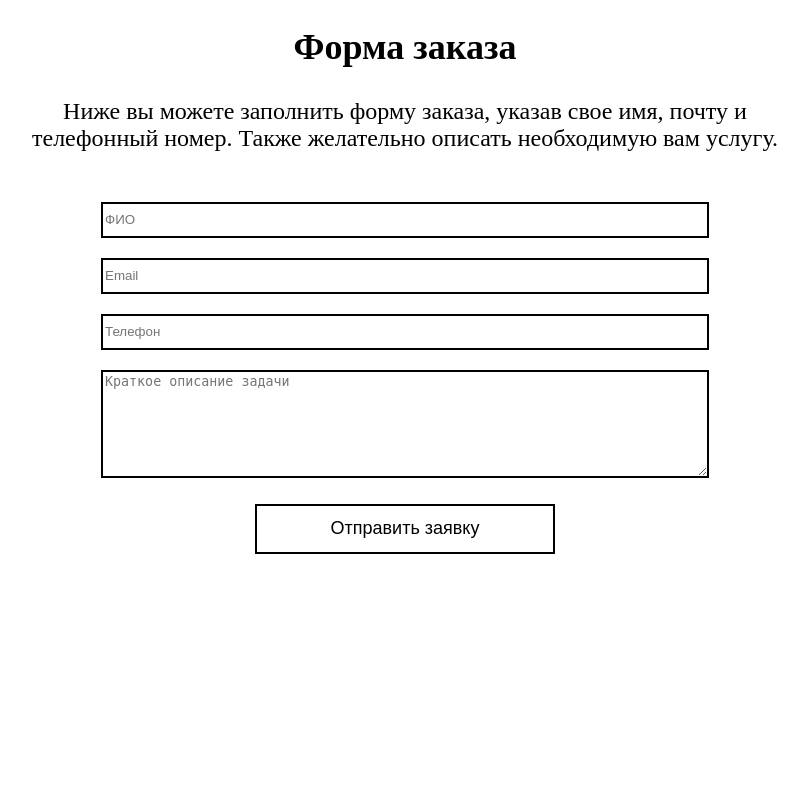
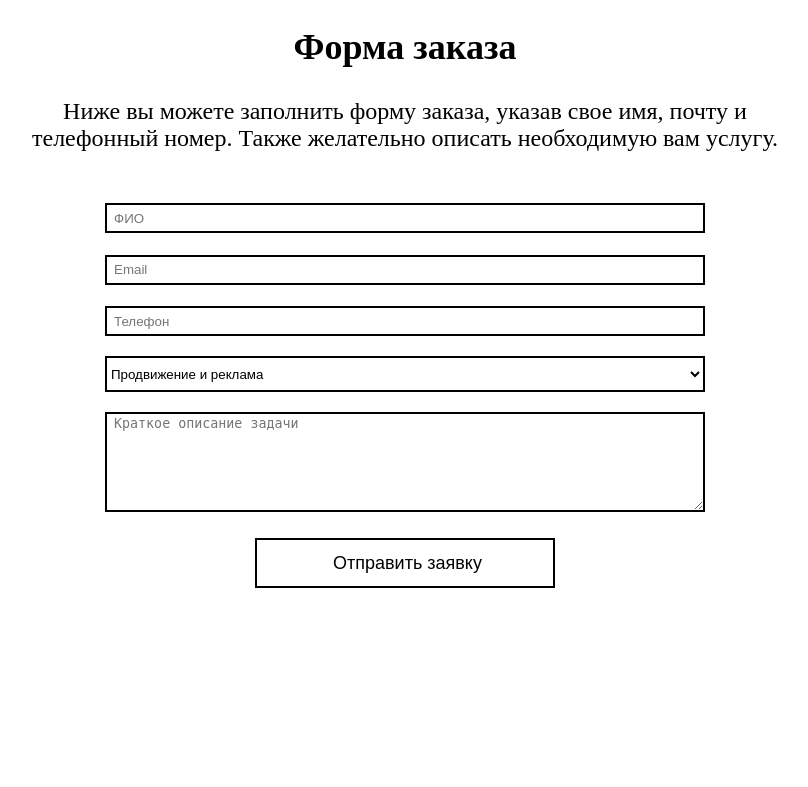
Before and after one commit to AkpoFlash/just-space.v4, a PHP site: page /seo.php in a window 1280 px wide. Shown: the part 804-1591 px from the top of the page, without its empty margins (235-1043 px from the left). Before the commit the page ends 1358 px from the top, so only its background shows below. Run offline with PHP 8.4, Linux system fonts and the light colour scheme; data that the repository does not hold is empty.

Commit message:
Add new input in order form (select service mode).

```diff
--- a/css/style.css
+++ b/css/style.css
@@ -500,6 +500,8 @@ footer .contacts span {
   margin-bottom: 20px;
   border: 2px solid #000;
   transition: background 1.3s ease-in-out;
+  box-sizing: border-box;
+  text-indent: 5px;
 }
 .order input:focus {
   outline: 2px solid #0097ba;
@@ -511,9 +513,27 @@ footer .contacts span {
   margin-bottom: 20px;
   height: 100px;
   border: 2px solid #000;
+  box-sizing: border-box;
+  text-indent: 5px;
 }
 .order textarea:focus {
   outline: 2px solid #0097ba;
+}
+.order select {
+  background-color: #ffffff;
+  width: 60%;
+  max-width: 600px;
+  height: 36px;
+  margin-bottom: 20px;
+  border: 2px solid #000;
+  transition: background 1.3s ease-in-out;
+}
+.order select:focus {
+  outline: 2px solid #0097ba;
+  background-color: rgba(34, 34, 34, 0.05);
+}
+.order select option {
+  height: 36px;
 }
 .order input[type="submit"] {
   width: 30%;
--- a/css/style.less
+++ b/css/style.less
@@ -539,6 +539,8 @@ footer{
 			outline: 2px solid @secondColor;
 			background-color: rgba(34,34,34,0.05);
 		}
+        box-sizing: border-box;
+        text-indent: 5px;
 	}
 	textarea{
 		width: 60%;
@@ -549,6 +551,24 @@ footer{
 		&:focus{
 			outline: 2px solid @secondColor;
 		}
+        box-sizing: border-box;
+        text-indent: 5px;
+    }
+	select{
+      background-color: @white;
+      width: 60%;
+      max-width: 600px;
+      height: 36px;
+      margin-bottom: 20px;
+      border: 2px solid @black;
+      transition: background 1.3s ease-in-out;
+      &:focus{
+        outline: 2px solid @secondColor;
+        background-color: rgba(34,34,34,0.05);
+      }
+      option{
+        height: 36px;
+      }
 	}
 	input[type="submit"]{
 		width: 30%;
--- a/design.php
+++ b/design.php
@@ -87,7 +87,7 @@ require_once($_SERVER['DOCUMENT_ROOT']."/include/const.php");
     </article>
     <article class="order">
         <form action="index.php" method="POST">
-            <input name="name" type="text" id="name" <?php echo "value=\"".$_POST['name']."\""; ?> placeholder="ФИО" required><br><input name="email" type="email" id="email" <?php echo "value=\"".$_POST['email']."\""; ?> placeholder="Email" required><br><input name="telephone" type="tel" id="telephone" <?php echo "value=\"".$_POST['telephone']."\""; ?> placeholder="Телефон" required><br><textarea name="description" id="description" placeholder="Краткое описание задачи"><?php echo $_POST['description']; ?></textarea><br><input id="order_sub" type="submit" name="order_sub" value="Отправить заявку">
+            <input name="name" type="text" id="name" <?php echo "value=\"".$_POST['name']."\""; ?> placeholder="ФИО" required><br><input name="email" type="email" id="email" <?php echo "value=\"".$_POST['email']."\""; ?> placeholder="Email" required><br><input name="telephone" type="tel" id="telephone" <?php echo "value=\"".$_POST['telephone']."\""; ?> placeholder="Телефон" required><br><select name="services" id="services"><option value="Создание дизайна" selected>Создание дизайна</option><option value="Разработка сайта">Разработка сайта</option><option value="Продвижение и реклама">Продвижение и реклама</option></select><br><textarea name="description" id="description" placeholder="Краткое описание задачи"><?php echo $_POST['description']; ?></textarea><br><input id="order_sub" type="submit" name="order_sub" value="Отправить заявку">
         </form>
     </article>
     <article id="contacts" class="map">
--- a/develop.php
+++ b/develop.php
@@ -87,7 +87,7 @@ require_once($_SERVER['DOCUMENT_ROOT']."/include/const.php");
         </article>
         <article class="order">
             <form action="index.php" method="POST">
-                <input name="name" type="text" id="name" <?php echo "value=\"".$_POST['name']."\""; ?> placeholder="ФИО" required><br><input name="email" type="email" id="email" <?php echo "value=\"".$_POST['email']."\""; ?> placeholder="Email" required><br><input name="telephone" type="tel" id="telephone" <?php echo "value=\"".$_POST['telephone']."\""; ?> placeholder="Телефон" required><br><textarea name="description" id="description" placeholder="Краткое описание задачи"><?php echo $_POST['description']; ?></textarea><br><input id="order_sub" type="submit" name="order_sub" value="Отправить заявку">
+                <input name="name" type="text" id="name" <?php echo "value=\"".$_POST['name']."\""; ?> placeholder="ФИО" required><br><input name="email" type="email" id="email" <?php echo "value=\"".$_POST['email']."\""; ?> placeholder="Email" required><br><input name="telephone" type="tel" id="telephone" <?php echo "value=\"".$_POST['telephone']."\""; ?> placeholder="Телефон" required><br><select name="services" id="services"><option value="Создание дизайна">Создание дизайна</option><option value="Разработка сайта" selected>Разработка сайта</option><option value="Продвижение и реклама">Продвижение и реклама</option></select><br><textarea name="description" id="description" placeholder="Краткое описание задачи"><?php echo $_POST['description']; ?></textarea><br><input id="order_sub" type="submit" name="order_sub" value="Отправить заявку">
             </form>
         </article>
         <article id="contacts" class="map">
--- a/index.php
+++ b/index.php
@@ -330,7 +330,7 @@
 		</article>
 		<article class="order">
 			<form action="index.php" method="POST">
-				<input name="name" type="text" id="name" <?php echo "value=\"".$_POST['name']."\""; ?> placeholder="ФИО" required><br><input name="email" type="email" id="email" <?php echo "value=\"".$_POST['email']."\""; ?> placeholder="Email" required><br><input name="telephone" type="tel" id="telephone" <?php echo "value=\"".$_POST['telephone']."\""; ?> placeholder="Телефон" required><br><textarea name="description" id="description" placeholder="Краткое описание задачи"><?php echo $_POST['description']; ?></textarea><br><input id="order_sub" type="submit" name="order_sub" value="Отправить заявку">
+				<input name="name" type="text" id="name" <?php echo "value=\"".$_POST['name']."\""; ?> placeholder="ФИО" required><br><input name="email" type="email" id="email" <?php echo "value=\"".$_POST['email']."\""; ?> placeholder="Email" required><br><input name="telephone" type="tel" id="telephone" <?php echo "value=\"".$_POST['telephone']."\""; ?> placeholder="Телефон" required><br><select name="services" id="services"><option value="Создание дизайна">Создание дизайна</option><option value="Разработка сайта">Разработка сайта</option><option value="Продвижение и реклама">Продвижение и реклама</option></select><br><textarea name="description" id="description" placeholder="Краткое описание задачи"><?php echo $_POST['description']; ?></textarea><br><input id="order_sub" type="submit" name="order_sub" value="Отправить заявку">
 			</form>
 		</article>
         <article id="contacts" class="map">
--- a/js/script.js
+++ b/js/script.js
@@ -252,12 +252,14 @@ $(document).ready(function(){
 	$("#order_sub").on("click",function(e){
         var name = $("#name").val();
         var email = $("#email").val();
-        var telephone = $("#telephone").val();
+		var telephone = $("#telephone").val();
+		var services = $("#services").val();
         var description = $("#description").val();
         var obj = {
             "name": name,
             "email": email,
-            "telephone": telephone,
+			"telephone": telephone,
+			"services": services,
             "description": description
         };
 
@@ -265,7 +267,7 @@ $(document).ready(function(){
             e.preventDefault();
             $.ajax({
                 type: "POST",
-                url: "../include/ajax.php",
+                url: "../include/ajax/order.php",
                 data: obj,
                 dataType: "json",
                 success: function () {
--- a/seo.php
+++ b/seo.php
@@ -87,7 +87,7 @@ require_once($_SERVER['DOCUMENT_ROOT']."/include/const.php");
     </article>
     <article class="order">
         <form action="index.php" method="POST">
-            <input name="name" type="text" id="name" <?php echo "value=\"".$_POST['name']."\""; ?> placeholder="ФИО" required><br><input name="email" type="email" id="email" <?php echo "value=\"".$_POST['email']."\""; ?> placeholder="Email" required><br><input name="telephone" type="tel" id="telephone" <?php echo "value=\"".$_POST['telephone']."\""; ?> placeholder="Телефон" required><br><textarea name="description" id="description" placeholder="Краткое описание задачи"><?php echo $_POST['description']; ?></textarea><br><input id="order_sub" type="submit" name="order_sub" value="Отправить заявку">
+            <input name="name" type="text" id="name" <?php echo "value=\"".$_POST['name']."\""; ?> placeholder="ФИО" required><br><input name="email" type="email" id="email" <?php echo "value=\"".$_POST['email']."\""; ?> placeholder="Email" required><br><input name="telephone" type="tel" id="telephone" <?php echo "value=\"".$_POST['telephone']."\""; ?> placeholder="Телефон" required><br><select name="services" id="services"><option value="Создание дизайна">Создание дизайна</option><option value="Разработка сайта">Разработка сайта</option><option value="Продвижение и реклама" selected>Продвижение и реклама</option></select><br><textarea name="description" id="description" placeholder="Краткое описание задачи"><?php echo $_POST['description']; ?></textarea><br><input id="order_sub" type="submit" name="order_sub" value="Отправить заявку">
         </form>
     </article>
     <article id="contacts" class="map">
```
Also changed, not shown: include/ajax/order.php (renamed from include/ajax.php, +5 -3 lines).
